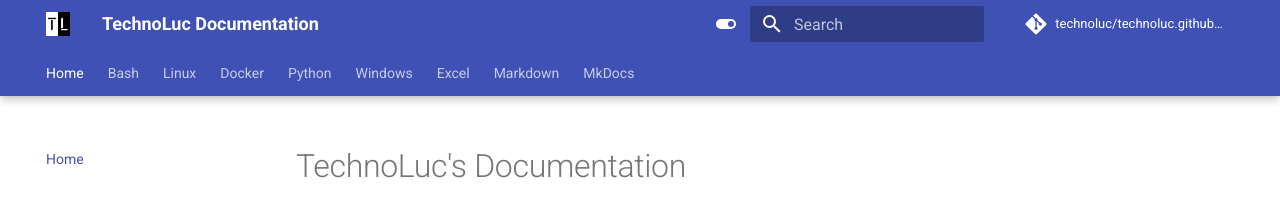
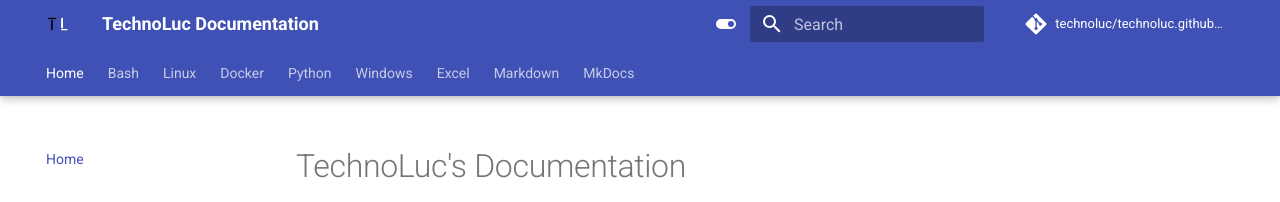
Before and after one commit to technoluc/technoluc.github.io, an MkDocs documentation site: the page built from docs/index.md, in a window 1280 px wide. Shown: the top 202 px of the page. Built offline with MkDocs 1.6.1 and Material for MkDocs 9.7.7, drawn with Linux system fonts in a browser that asks for light colours; comment, search, counter and statistics services are not loaded.

Commit message:
update logo

```diff
--- a/mkdocs.yml
+++ b/mkdocs.yml
@@ -15,7 +15,7 @@ edit_uri: edit/main/docs/
 # Theme
 theme:
   name: material
-  logo: assets/TL.png
+  logo: assets/logo.png
   favicon: assets/TL.png
   language: en
   features:
```
Also changed, not shown: docs/assets/logo.png (added).
